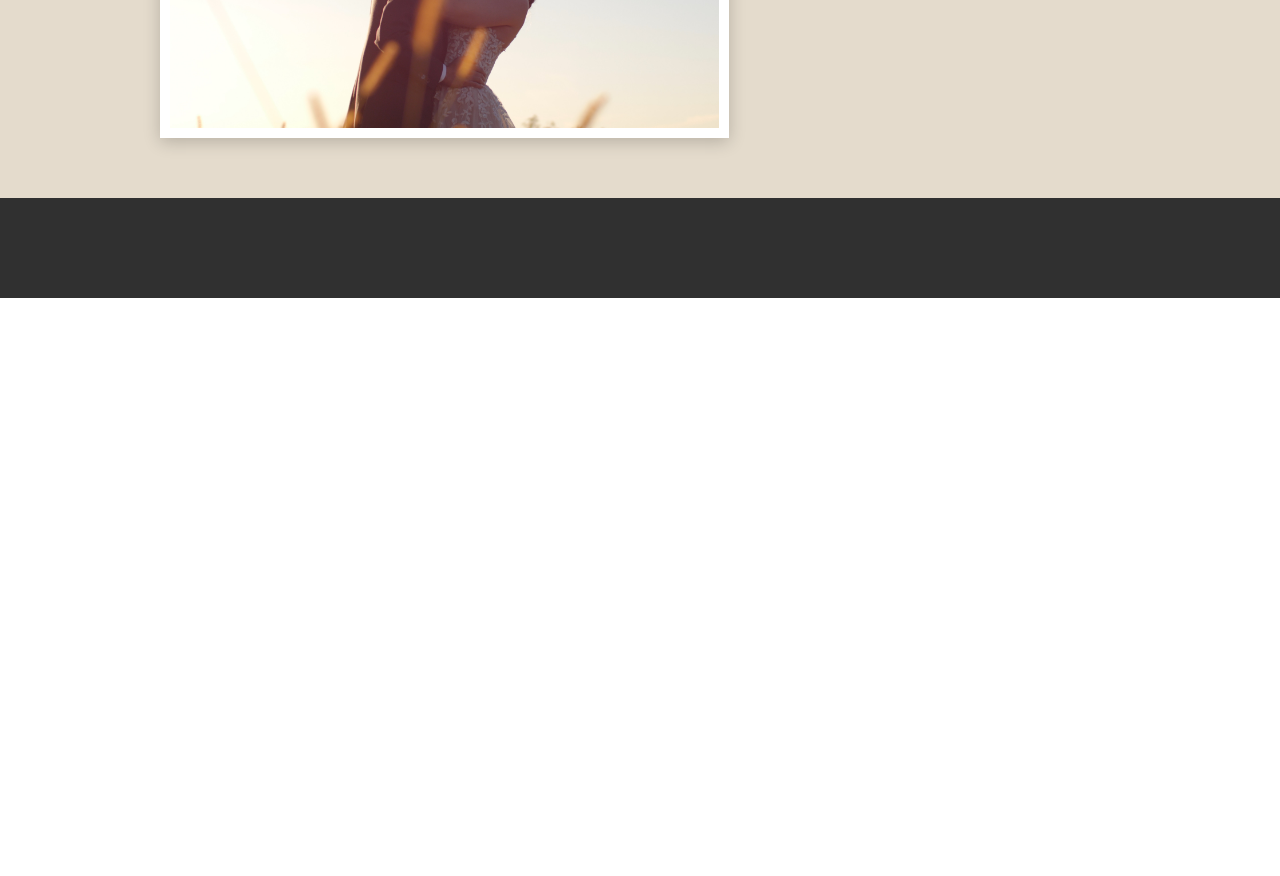
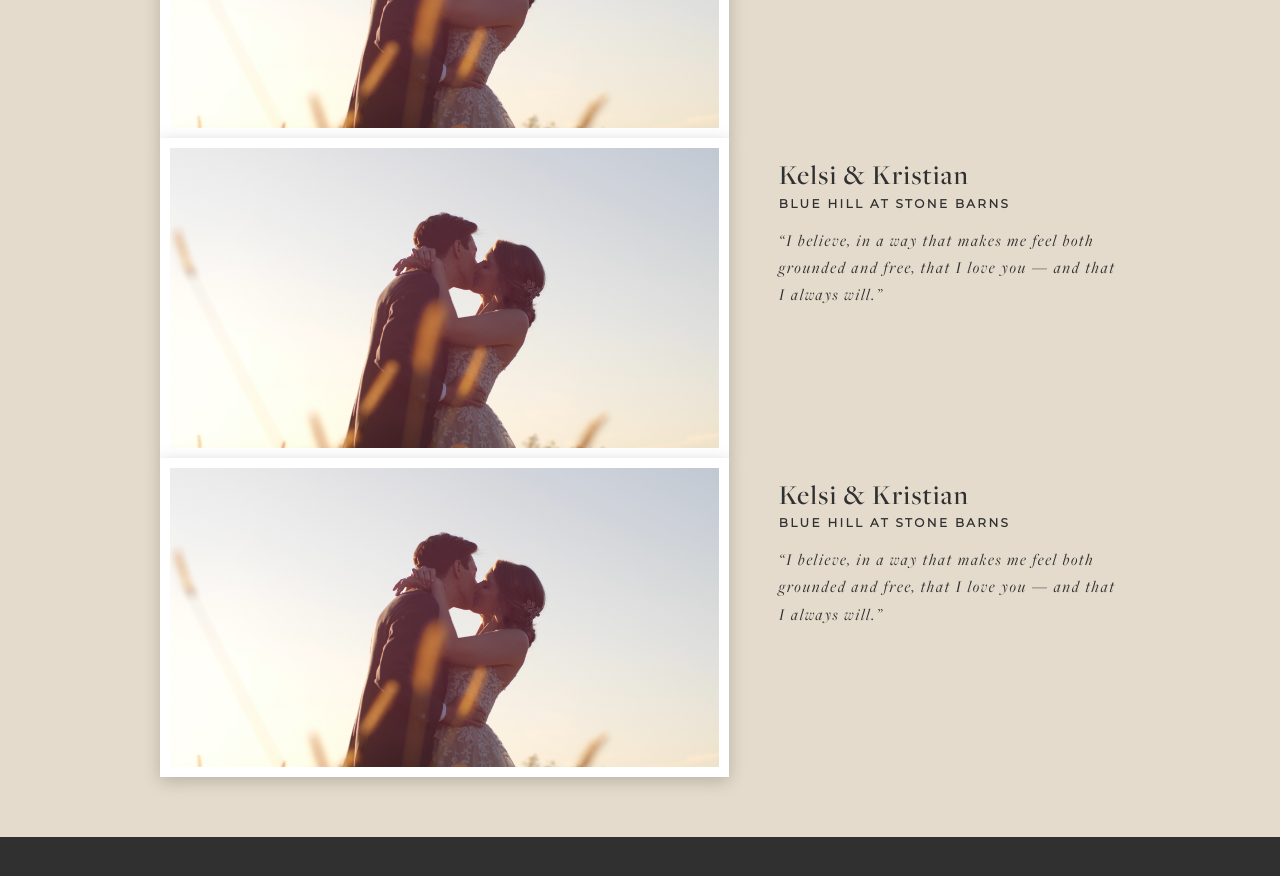
Before and after one commit to zach-cullen/liveoakfilm.co, a Next.js app: page / in a window 1280 px wide. Shown: the part 1160-2036 px from the top of the page. Before the commit the page ends 1458 px from the top, so only its background shows below. Built offline with nearby package versions, Linux system fonts and the light colour scheme.

Commit message:
add two more featured videos and pass flipDirection prop to middle

```diff
--- a/pages/index.js
+++ b/pages/index.js
@@ -43,6 +43,8 @@ export default function Home () {
         >
           <SectionContainer>
             <FeaturedVideo />
+            <FeaturedVideo flipDirection />
+            <FeaturedVideo />
           </SectionContainer>
         </PageSection>
       </main>
```
